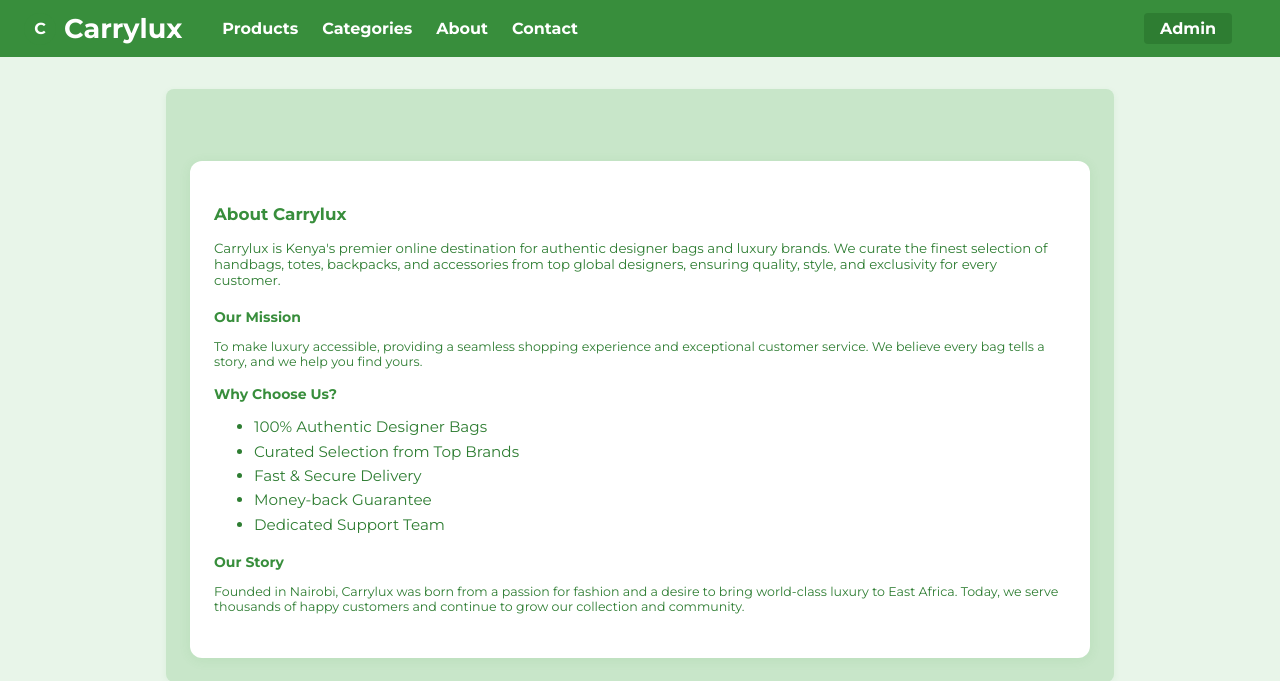
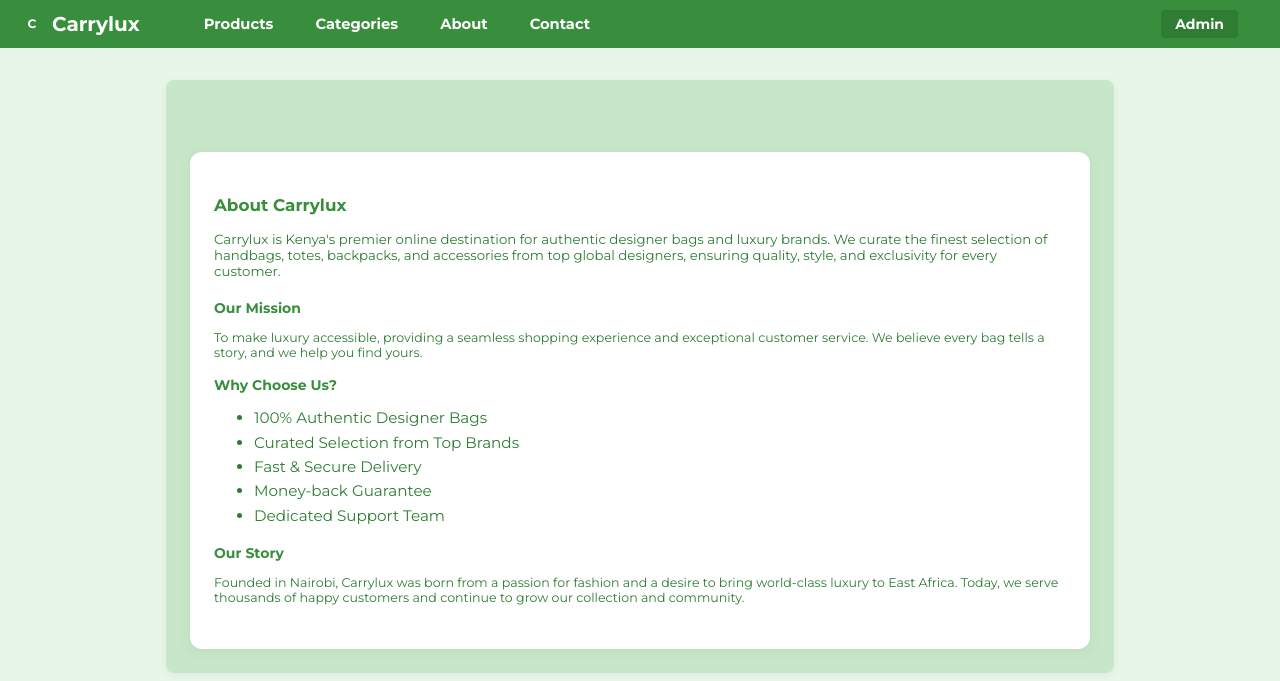
Before and after one commit to WangilaPrish/carrylux, a Django app: page /about/ in a window 1280 px wide. Shown: the top 681 px of the page. Run offline with Django 5.2, Linux system fonts and the light colour scheme.

Commit message:
Refactor navbar styles in base.html for improved consistency and readability

```diff
--- a/shop/templates/base.html
+++ b/shop/templates/base.html
@@ -42,9 +42,10 @@
 
         .navbar {
             background: #388e3c;
-            padding: 12px 24px;
+            padding: 10px 18px;
             display: flex;
             align-items: center;
+            font-size: 0.98em;
         }
 
         .navbar a {
@@ -79,18 +80,20 @@
 <body>
     <div class="navbar">
         <a href="/" class="brand" style="display:flex;align-items:center;text-decoration:none;">
-            <svg width="32" height="32" viewBox="0 0 32 32" fill="none" xmlns="http://www.w3.org/2000/svg"
-                style="margin-right:8px;">
-                <circle cx="16" cy="16" r="16" fill="#388e3c" /><text x="16" y="21" text-anchor="middle" fill="#fff"
-                    font-size="16" font-family="Montserrat, Arial, sans-serif">C</text></svg>
-            <span style="color:#fff;font-size:1.3em;font-weight:bold;">Carrylux</span>
+            <svg width="28" height="28" viewBox="0 0 32 32" fill="none" xmlns="http://www.w3.org/2000/svg"
+                style="margin-right:6px;">
+                <circle cx="16" cy="16" r="16" fill="#388e3c" />
+                <text x="16" y="21" text-anchor="middle" fill="#fff"
+                    font-size="14" font-family="Montserrat, Arial, sans-serif">C</text>
+            </svg>
+            <span style="color:#fff;font-size:1.05em;font-weight:bold;">Carrylux</span>
         </a>
-        <a href="/shop/products/">Products</a>
-        <a href="/categories/">Categories</a>
-        <a href="/about/">About</a>
-        <a href="#">Contact</a>
+        <a href="/shop/products/" style="margin-left:24px;">Products</a>
+        <a href="/categories/" style="margin-left:18px;">Categories</a>
+        <a href="/about/" style="margin-left:18px;">About</a>
+        <a href="#" style="margin-left:18px;">Contact</a>
         <span style="flex:1"></span>
-        <a href="/admin/" style="background:#2e7d32;padding:6px 16px;border-radius:4px;">Admin</a>
+        <a href="/admin/" style="background:#2e7d32;padding:5px 14px;border-radius:4px;font-size:0.95em;">Admin</a>
     </div>
     <div class="container" style="flex:1;">
         {% block content %}{% endblock %}
```
